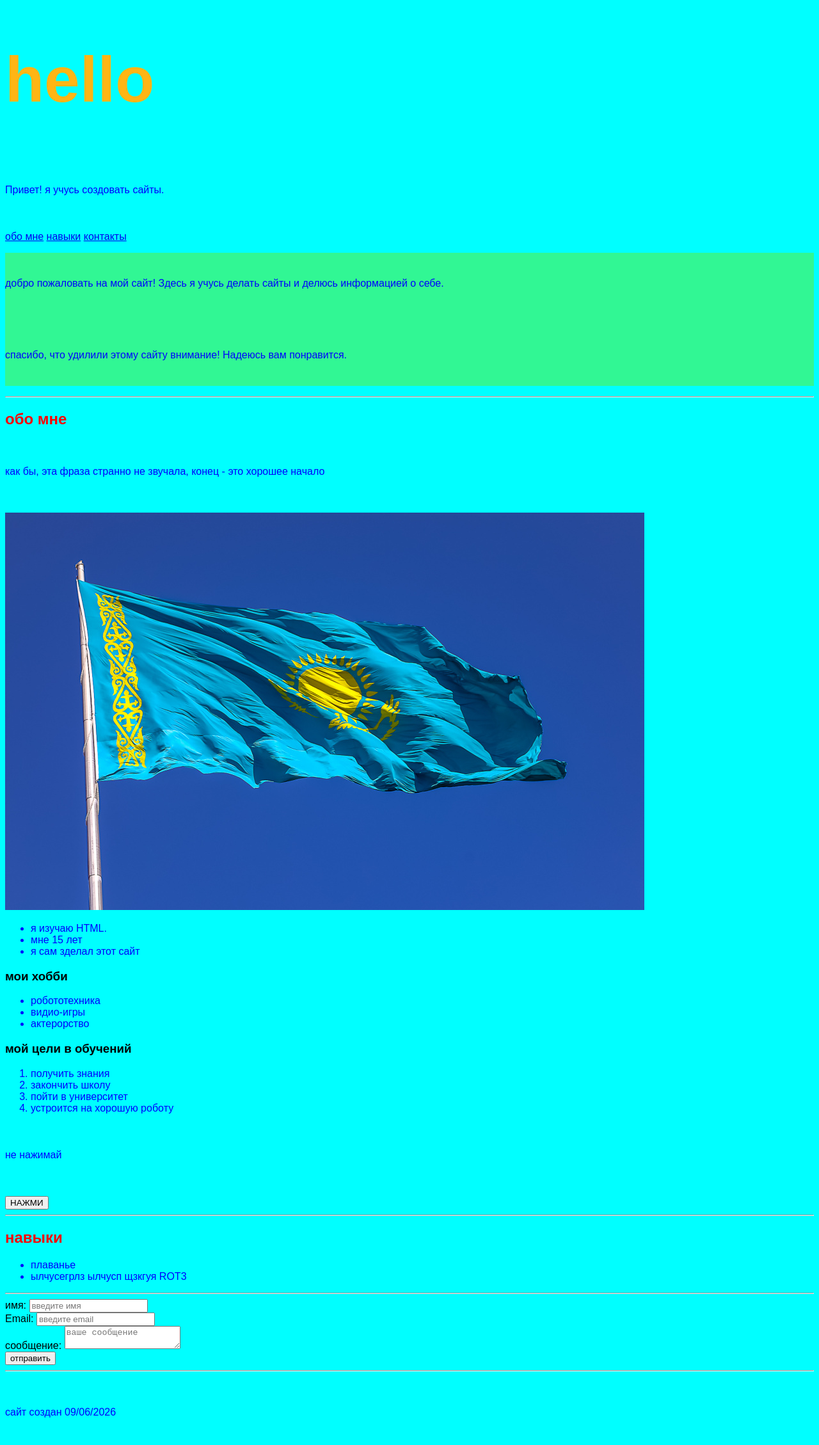
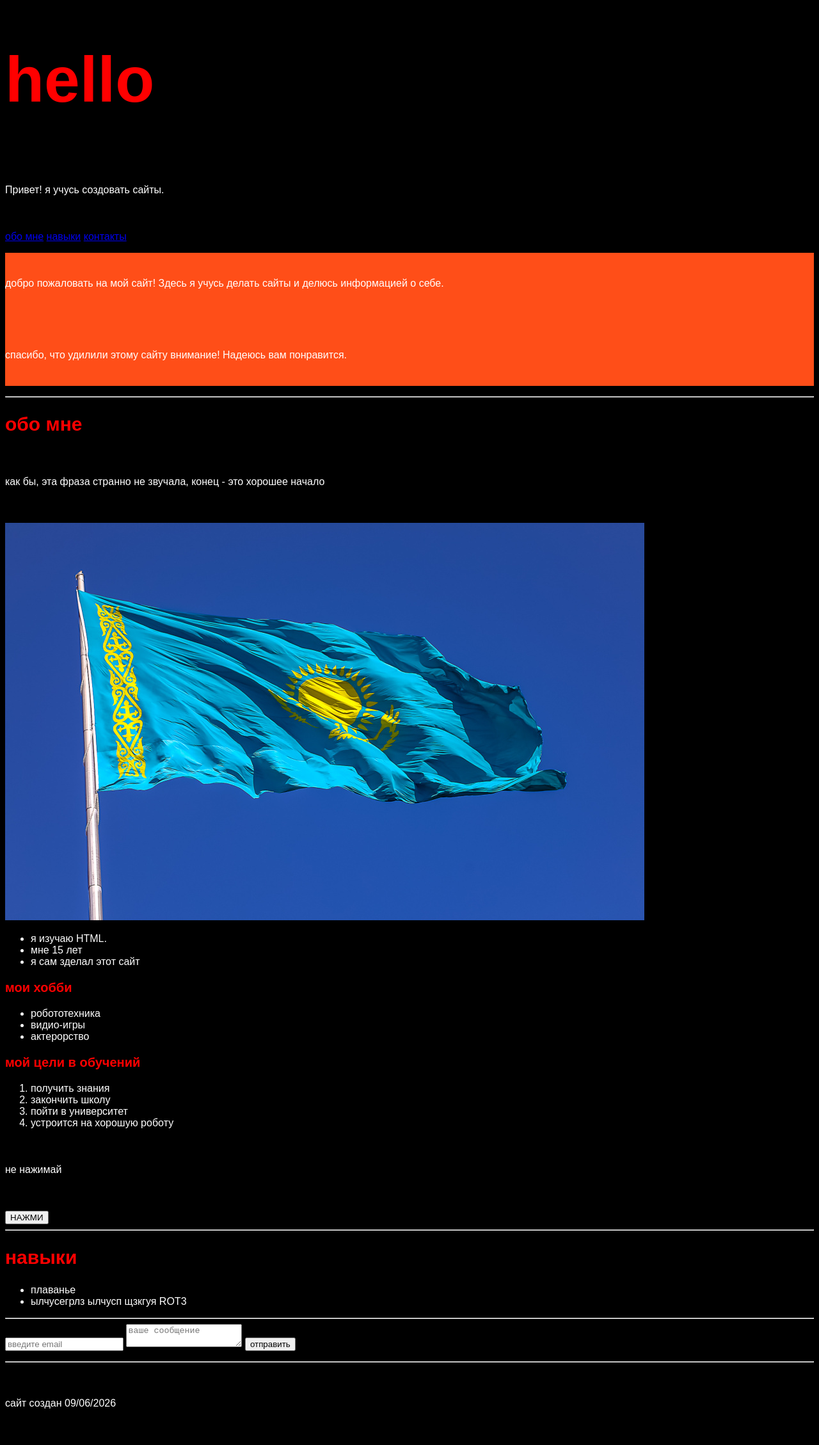
Before and after one commit to Asyl993/asylkhan, a plain HTML site: page index.html in a window 1280 px wide. Shown: the whole page at 64% size. Drawn offline with Linux system fonts and the light colour scheme.

Commit message:
final project

```diff
--- a/index.html
+++ b/index.html
@@ -54,18 +54,12 @@
         </main>
         <hr>
         <section id="contact">
-            <form>
-            <label for="name">имя:</label>
-            <input id="name" type="text" placeholder="введите имя" required>
-            <br>
-            <label for="email">Email:</label>
+            <form id="contactFrom">
             <input id="email" type="email" placeholder="введите email" required>
-            <br>
-            <label for="massage">сообщение:</label>
             <textarea id="massage" placeholder="ваше сообщение"></textarea>
-            <br>
             <button type="submit">отправить</button>
         </form>
+        <p id="fromMassage"></p>
         </section>
         <footer>
             <hr>
--- a/script.js
+++ b/script.js
@@ -6,3 +6,15 @@ tap.addEventListener('click', () => {
     is_not_a_game.style.color = "#ff0000"
 
 });
+
+let form = document.querySelector("#contactForm");
+let formMessage = document.querySelector("#formMessage");
+
+form.addEventListener("submit", function(event) {
+    event.preventDefault();
+
+    formMessage.textContent = "сообщение отправнено.";
+    formMessage.style.color = "green";
+
+    form.reset();
+})
--- a/style.css
+++ b/style.css
@@ -1,17 +1,25 @@
 h1{
-    color: rgb(255, 181, 20);
+    color: rgb(255, 0, 0);
     font-size: 100px;
+}
+h2{
+    color: rgb(255, 0, 0);
+    font-size: 30px;
+}
+h3{
+    color: rgb(255, 0, 0);
+    font-size: 20px;
 }
 p,
 li{
-    color: #0000ff;
+    color: #ffffff;
     line-height: 1,6;
 }
 h2{
     color: #ff0000;
 }
 body {
-    background-color: aqua;
+    background-color: rgb(0, 0, 0);
     font-family: sans-serif, sans-serif;
 }
 p{
@@ -19,7 +27,7 @@ p{
     letter-spacing: 8;
 }
 .start{
-    background-color: rgb(49, 247, 148);
+    background-color: rgb(255, 78, 24);
     animation: fadeIn 1s ease;
 }
 
```
